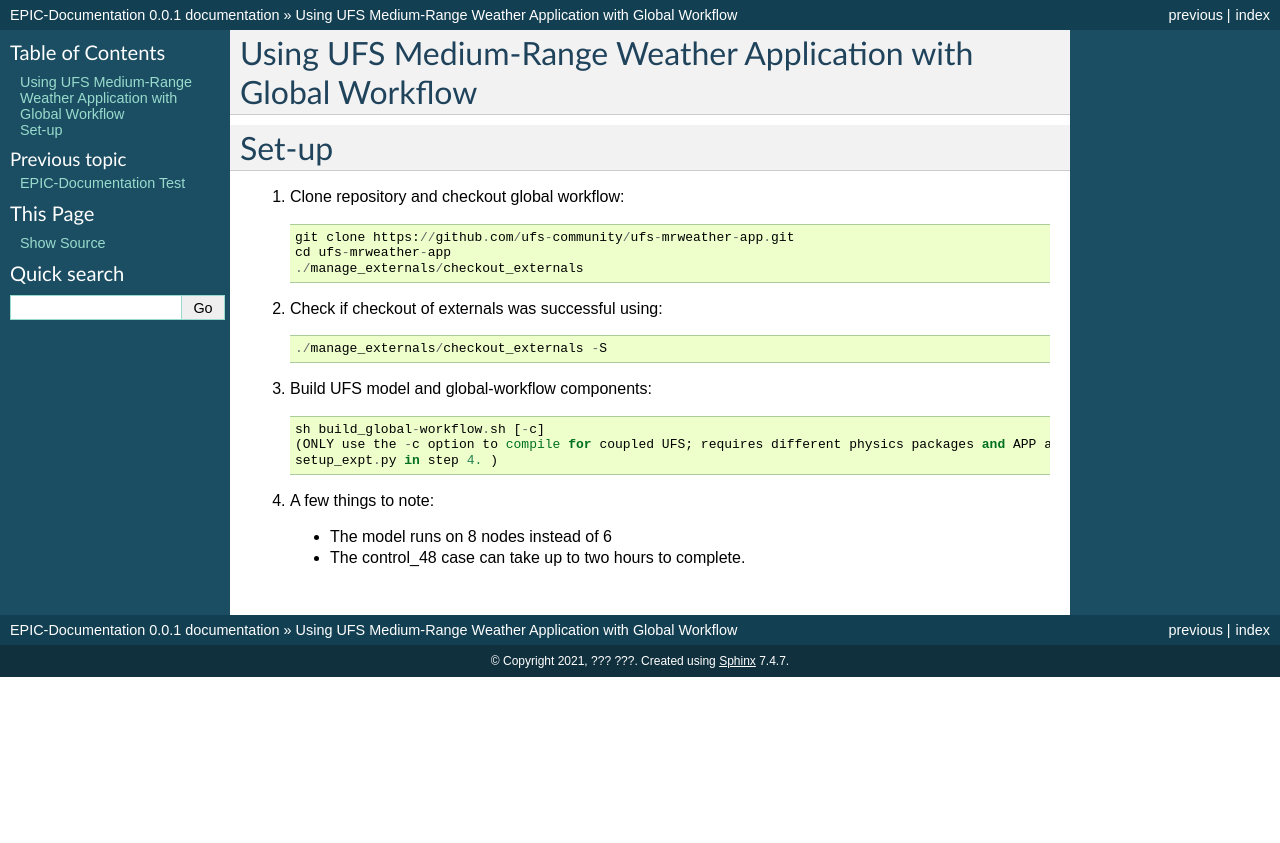
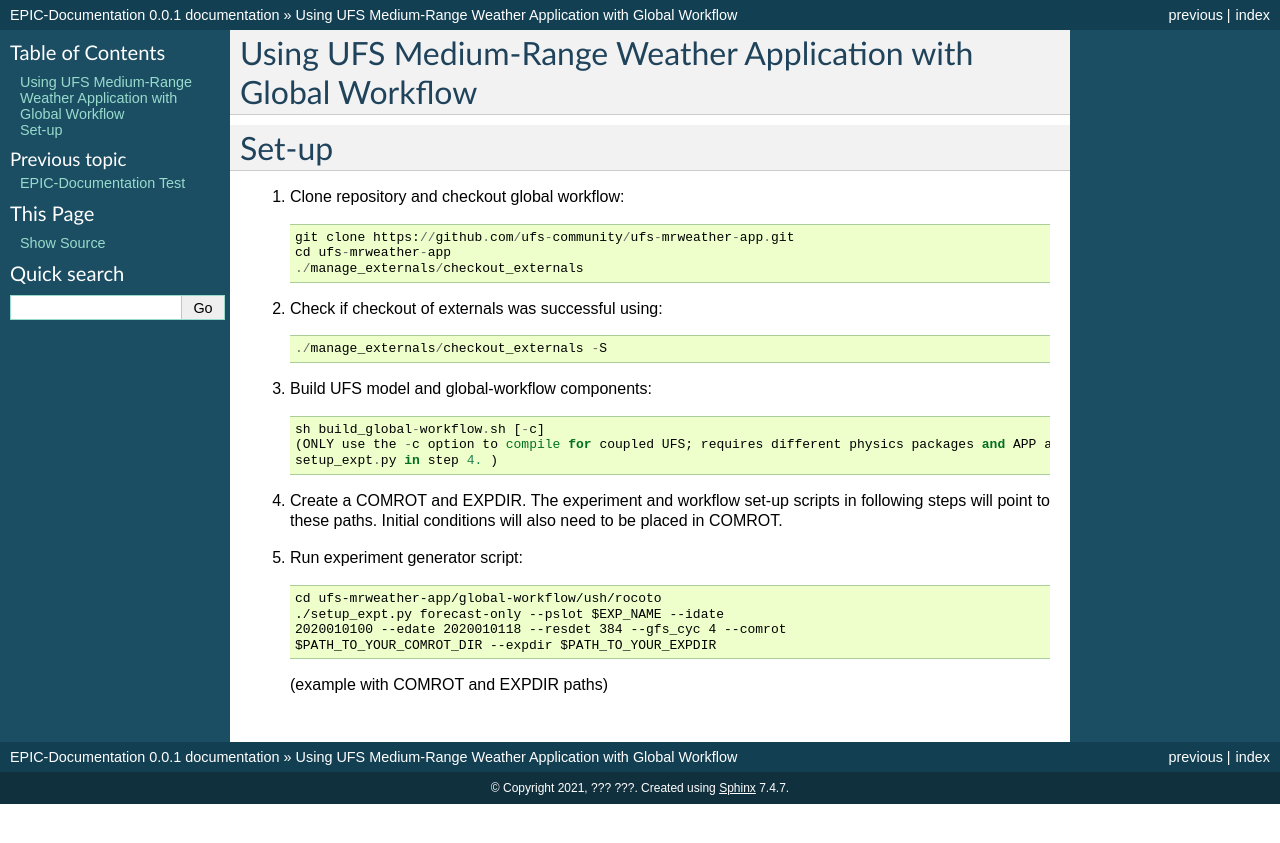
Before and after one commit to jkbk2004/mrw-docs, a Sphinx documentation site: the page built from docs/source/mrwflow.rst, in a window 1280 px wide. Shown: the top 843 px of the page. Built offline with Sphinx 7.4.7, drawn with Linux system fonts in a browser that asks for light colours.

Commit message:
Update mrwflow.rst

```diff
--- a/docs/source/mrwflow.rst
+++ b/docs/source/mrwflow.rst
@@ -20,8 +20,13 @@
       (ONLY use the -c option to compile for coupled UFS; requires different physics packages and APP argument when running
       setup_expt.py in step 4. )
 
-4.  A few things to note:
+4. Create a COMROT and EXPDIR. The experiment and workflow set-up scripts in following steps will point to these paths. Initial conditions will also need to be placed in COMROT.
 
-   * The model runs on 8 nodes instead of 6
+5. Run experiment generator script::
 
-   * The control_48 case can take up to two hours to complete.
+      cd ufs-mrweather-app/global-workflow/ush/rocoto
+      ./setup_expt.py forecast-only --pslot $EXP_NAME --idate
+      2020010100 --edate 2020010118 --resdet 384 --gfs_cyc 4 --comrot
+      $PATH_TO_YOUR_COMROT_DIR --expdir $PATH_TO_YOUR_EXPDIR
+
+  (example with COMROT and EXPDIR paths)
```
